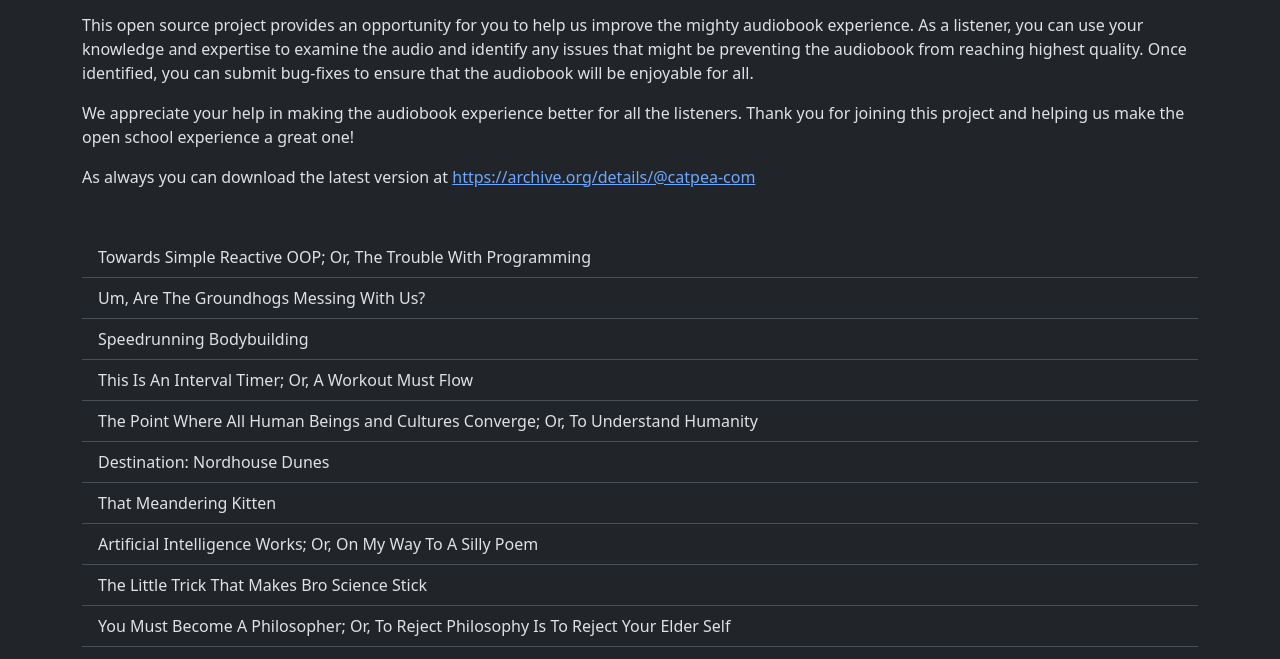
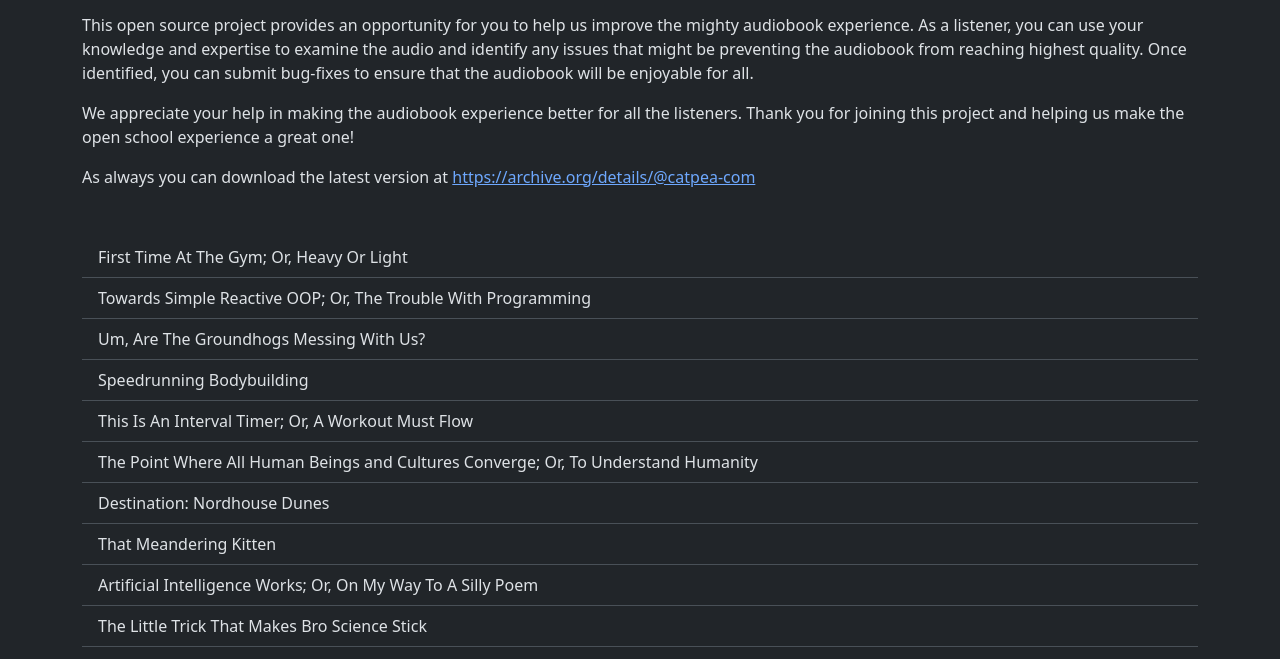
Before and after one commit to catpea/chapter-09, a plain HTML site: page docs/index.html in a window 1280 px wide. Shown: the part 141-800 px from the top of the page. Drawn offline with nearby package versions, Linux system fonts and the light colour scheme.

Commit message:
Chapter Content Update

```diff
--- a/docs/index.html
+++ b/docs/index.html
@@ -21,7 +21,8 @@
 
 
         <ul class="list-group list-group-flush mt-5">
-        <a href="poem-1448.mp3" class="list-group-item list-group-item-action">Towards Simple Reactive OOP; Or, The Trouble With Programming</a>
+        <a href="poem-1449.mp3" class="list-group-item list-group-item-action">First Time At The Gym; Or, Heavy Or Light</a>
+<a href="poem-1448.mp3" class="list-group-item list-group-item-action">Towards Simple Reactive OOP; Or, The Trouble With Programming</a>
 <a href="poem-1447.mp3" class="list-group-item list-group-item-action">Um, Are The Groundhogs Messing With Us?</a>
 <a href="poem-1446.mp3" class="list-group-item list-group-item-action">Speedrunning Bodybuilding</a>
 <a href="poem-1445.mp3" class="list-group-item list-group-item-action">This Is An Interval Timer; Or, A Workout Must Flow</a>
```
Also changed, not shown: 2 other files.
